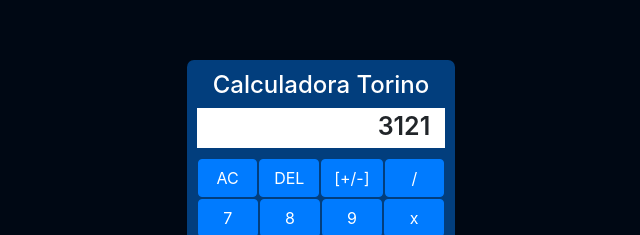
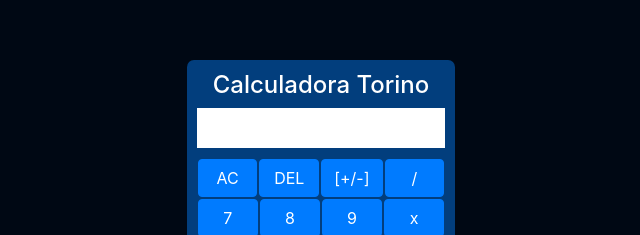
Before and after one commit to josesf24/solid-calculator, a plain HTML site: page index.html in a window 1280 px wide. Shown: the part 186-421 px from the top of the page, 319-959 px from the left. Drawn offline with nearby package versions, Linux system fonts and the light colour scheme.

Commit message:
Just delete the default number from calculator

```diff
--- a/index.html
+++ b/index.html
@@ -20,7 +20,7 @@
 
         <div class="row">
             <div id="screen-calculator" class="col">
-                <p id="screen-calc">3121</p>
+                <p id="screen-calc"></p>
             </div>
         </div>
 
```
